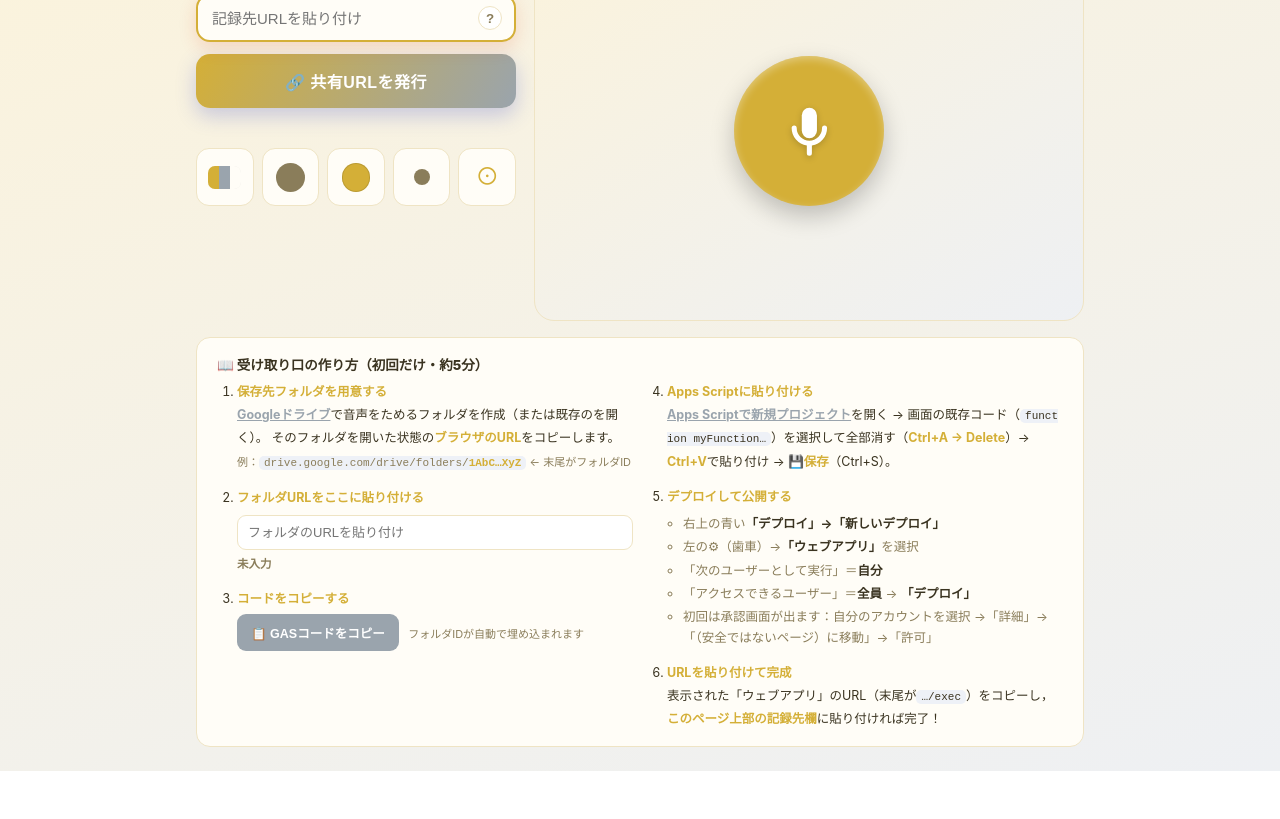
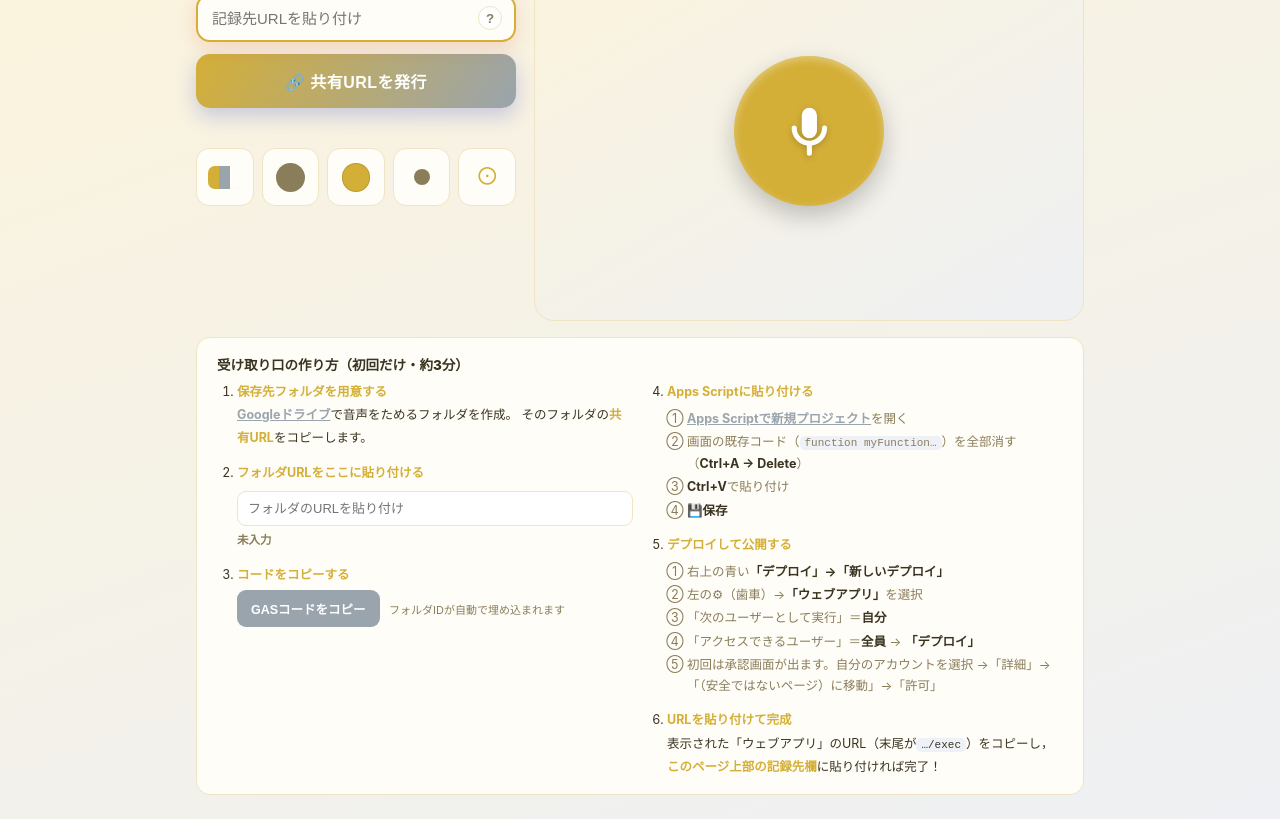
Before and after one commit to uta3y3uta/koewarp, a plain HTML site: page index.html in a window 1280 px wide. Both pictures are taken after a click on the button "使い方". Shown: the part 73-892 px from the top of the page. Before the commit the page ends 844 px from the top, so only its background shows below. Drawn offline with Linux system fonts and the light colour scheme; a web font is replaced by a local one.

Commit message:
受け取り口の作り方を簡潔化（約3分・共有URL・丸数字サブ手順）
見出しを約3分に短縮，STEP1を共有URL方式に簡素化しフォルダID例を削除，
GASコピーボタンから絵文字除去，STEP4/5を丸数字（①②③）の入れ子手順に整理。

Co-Authored-By: Claude Opus 4 <noreply@anthropic.com>

```diff
--- a/index.html
+++ b/index.html
@@ -53,13 +53,12 @@
 
   <!-- 使い方（初期は隠す・？で全幅の下方に展開） -->
   <div class="setup-guide" id="setupGuide" hidden>
-    <div class="sg-head">📖 受け取り口の作り方（初回だけ・約5分）</div>
+    <div class="sg-head">受け取り口の作り方（初回だけ・約3分）</div>
     <ol class="sg-steps">
       <li>
         <b>保存先フォルダを用意する</b><br>
-        <a href="https://drive.google.com/drive/my-drive" target="_blank" rel="noopener">Googleドライブ</a>で音声をためるフォルダを作成（または既存のを開く）。
-        そのフォルダを開いた状態の<b>ブラウザのURL</b>をコピーします。
-        <div class="sg-sub">例：<code>drive.google.com/drive/folders/<b>1AbC…XyZ</b></code> ← 末尾がフォルダID</div>
+        <a href="https://drive.google.com/drive/my-drive" target="_blank" rel="noopener">Googleドライブ</a>で音声をためるフォルダを作成。
+        そのフォルダの<b>共有URL</b>をコピーします。
       </li>
       <li>
         <b>フォルダURLをここに貼り付ける</b>
@@ -68,24 +67,27 @@
       </li>
       <li>
         <b>コードをコピーする</b><br>
-        <button type="button" class="sg-copy" id="copyGas">📋 GASコードをコピー</button>
+        <button type="button" class="sg-copy" id="copyGas">GASコードをコピー</button>
         <span class="sg-note">フォルダIDが自動で埋め込まれます</span>
       </li>
       <li>
-        <b>Apps Scriptに貼り付ける</b><br>
-        <a href="https://script.google.com/home/projects/create" target="_blank" rel="noopener">Apps Scriptで新規プロジェクト</a>を開く →
-        画面の既存コード（<code>function myFunction…</code>）を選択して全部消す（<b>Ctrl+A →&nbsp;Delete</b>）→
-        <b>Ctrl+V</b>で貼り付け → <b>💾保存</b>（Ctrl+S）。
+        <b>Apps Scriptに貼り付ける</b>
+        <ol class="sg-ol">
+          <li><a href="https://script.google.com/home/projects/create" target="_blank" rel="noopener">Apps Scriptで新規プロジェクト</a>を開く</li>
+          <li>画面の既存コード（<code>function myFunction…</code>）を全部消す（<b>Ctrl+A →&nbsp;Delete</b>）</li>
+          <li><b>Ctrl+V</b>で貼り付け</li>
+          <li><b>💾保存</b></li>
+        </ol>
       </li>
       <li>
         <b>デプロイして公開する</b>
-        <ul class="sg-ul">
+        <ol class="sg-ol">
           <li>右上の青い<b>「デプロイ」→「新しいデプロイ」</b></li>
           <li>左の⚙（歯車）→<b>「ウェブアプリ」</b>を選択</li>
           <li>「次のユーザーとして実行」＝<b>自分</b></li>
           <li>「アクセスできるユーザー」＝<b>全員</b> → <b>「デプロイ」</b></li>
-          <li>初回は承認画面が出ます：自分のアカウントを選択 →「詳細」→「（安全ではないページ）に移動」→「許可」</li>
-        </ul>
+          <li>初回は承認画面が出ます。自分のアカウントを選択 →「詳細」→「（安全ではないページ）に移動」→「許可」</li>
+        </ol>
       </li>
       <li>
         <b>URLを貼り付けて完成</b><br>
--- a/styles.css
+++ b/styles.css
@@ -59,9 +59,10 @@ body{
 .sg-steps b{color:var(--brand)}
 .sg-sub{font-size:11px;color:var(--sub);margin-top:3px}
 .sg-note{font-size:11px;color:var(--sub);margin-left:6px}
-.sg-ul{margin:5px 0 0;padding-left:16px;color:var(--sub);line-height:1.7}
-.sg-ul li{margin-bottom:2px}
-.sg-ul b{color:var(--ink)}
+@counter-style sg-circled{system:fixed;symbols:"①" "②" "③" "④" "⑤" "⑥" "⑦" "⑧" "⑨";suffix:" "}
+.sg-ol{margin:5px 0 0;padding-left:20px;color:var(--sub);line-height:1.7;list-style:sg-circled}
+.sg-ol li{margin-bottom:2px}
+.sg-ol b{color:var(--ink)}
 #folderUrl{width:100%;margin-top:6px;padding:9px 10px;font-size:13px;border:1.5px solid var(--line);
   border-radius:9px;outline:none;background:#fff;color:#111}
 #folderUrl:focus{border-color:var(--brand)}
```
